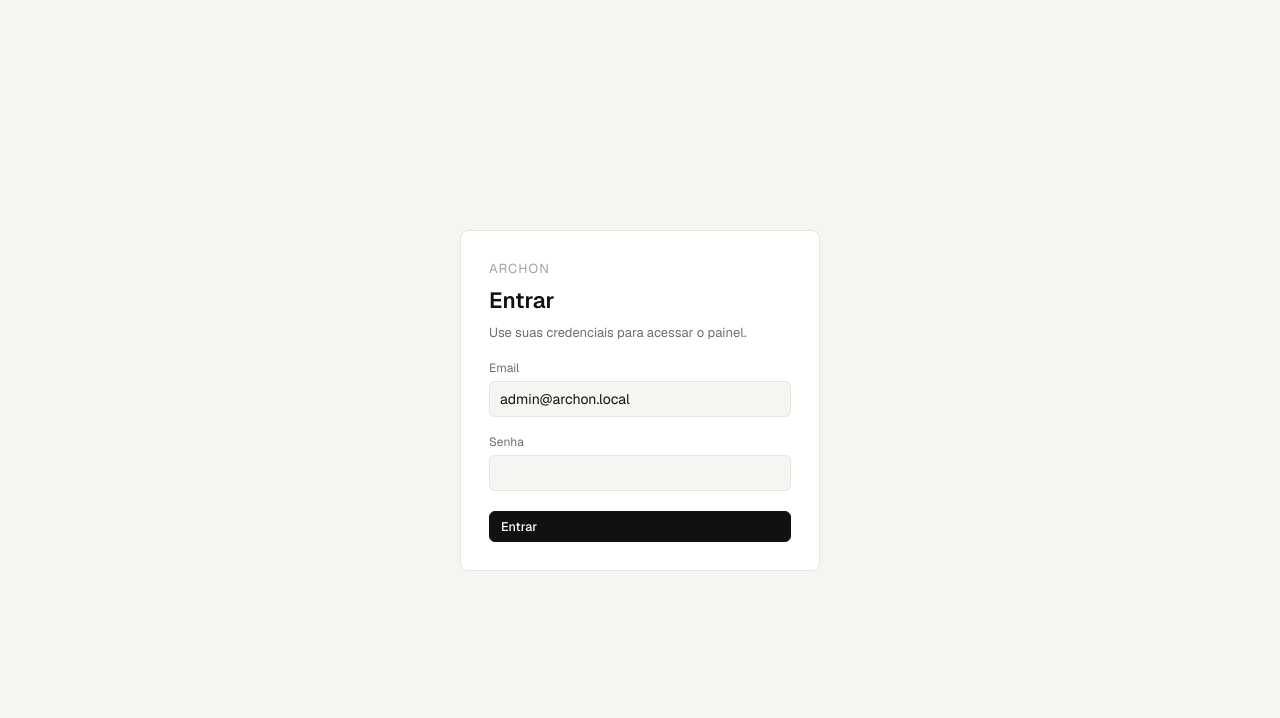
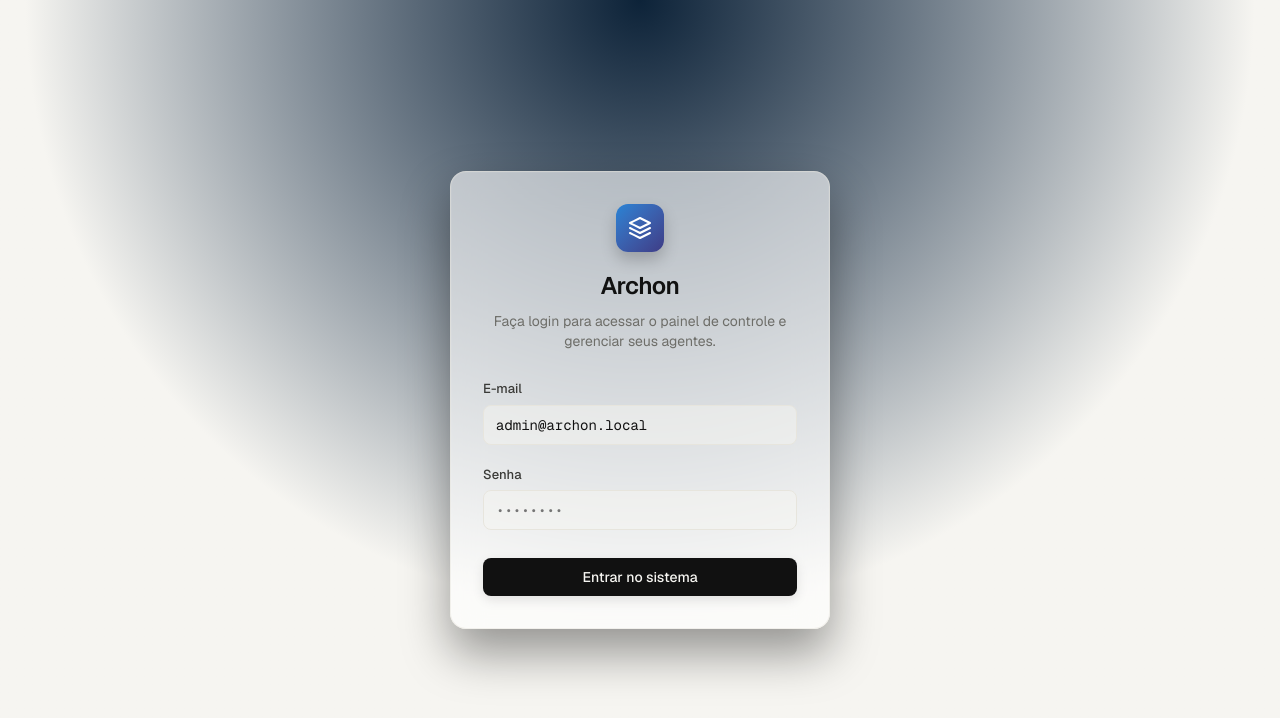
Before and after one commit to diogoX451/archon-front-end, a React (Vite) app: page /login in a window 1280 px wide. Shown: the top 718 px of the page. Built offline with nearby package versions, Linux system fonts and the light colour scheme; no server answers.

Commit message:
feat(LoginPage): enhance layout and styling for improved user experience fix(token): switch from localStorage to sessionStorage for token management feat(useConversation): integrate tenant management in conversation turn creation refactor(tsconfig): update file names to match casing conventions

```diff
--- a/src/pages/LoginPage.tsx
+++ b/src/pages/LoginPage.tsx
@@ -51,9 +51,10 @@ export function LoginPage() {
     <div
       style={{
         minHeight: "100vh",
-        display: "grid",
-        placeItems: "center",
-        background: "var(--bg)",
+        display: "flex",
+        alignItems: "center",
+        justifyContent: "center",
+        background: "radial-gradient(circle at top, oklch(0.25 0.05 250), var(--bg) 60%)",
         padding: 24,
       }}
     >
@@ -61,45 +62,61 @@ export function LoginPage() {
         onSubmit={handleSubmit}
         style={{
           width: "100%",
-          maxWidth: 360,
-          background: "var(--surface)",
-          border: "1px solid var(--line)",
-          borderRadius: 8,
-          padding: 28,
+          maxWidth: 380,
+          background: "color-mix(in oklab, var(--surface) 60%, transparent)",
+          backdropFilter: "blur(16px)",
+          WebkitBackdropFilter: "blur(16px)",
+          border: "1px solid color-mix(in oklab, var(--line) 50%, transparent)",
+          boxShadow: "0 24px 48px rgba(0, 0, 0, 0.4), 0 0 0 1px inset rgba(255, 255, 255, 0.05)",
+          borderRadius: 16,
+          padding: 32,
           display: "flex",
           flexDirection: "column",
-          gap: 16,
+          gap: 20,
         }}
       >
-        <header style={{ display: "flex", flexDirection: "column", gap: 6 }}>
-          <span style={{ fontSize: 13, color: "var(--ink-4)", textTransform: "uppercase", letterSpacing: "0.08em" }}>
-            archon
-          </span>
-          <h1 style={{ fontSize: 22, margin: 0 }}>Entrar</h1>
-          <p style={{ color: "var(--ink-3)", fontSize: 13, margin: 0 }}>
-            Use suas credenciais para acessar o painel.
+        <header style={{ display: "flex", flexDirection: "column", gap: 8, alignItems: "center", marginBottom: 8 }}>
+          <div style={{
+            width: 48,
+            height: 48,
+            borderRadius: 12,
+            background: "linear-gradient(135deg, oklch(0.6 0.15 250), oklch(0.4 0.12 280))",
+            display: "grid",
+            placeItems: "center",
+            marginBottom: 8,
+            boxShadow: "0 8px 16px rgba(0,0,0,0.2)"
+          }}>
+            <svg width="24" height="24" viewBox="0 0 24 24" fill="none" stroke="white" strokeWidth="2" strokeLinecap="round" strokeLinejoin="round">
+              <path d="M12 2L2 7l10 5 10-5-10-5zM2 17l10 5 10-5M2 12l10 5 10-5"/>
+            </svg>
+          </div>
+          <h1 style={{ fontSize: 24, margin: 0, fontWeight: 600, letterSpacing: "-0.02em" }}>Archon</h1>
+          <p style={{ color: "var(--ink-3)", fontSize: 14, margin: 0, textAlign: "center", lineHeight: 1.4 }}>
+            Faça login para acessar o painel de controle e gerenciar seus agentes.
           </p>
         </header>
 
-        <label style={{ display: "flex", flexDirection: "column", gap: 4, fontSize: 12, color: "var(--ink-3)" }}>
-          Email
+        <label style={{ display: "flex", flexDirection: "column", gap: 6, fontSize: 13, color: "var(--ink-2)", fontWeight: 500 }}>
+          E-mail
           <input
             type="email"
             value={email}
             onChange={(e) => setEmail(e.target.value)}
             autoComplete="username"
+            placeholder="admin@archon.local"
             required
             style={inputStyle}
           />
         </label>
 
-        <label style={{ display: "flex", flexDirection: "column", gap: 4, fontSize: 12, color: "var(--ink-3)" }}>
+        <label style={{ display: "flex", flexDirection: "column", gap: 6, fontSize: 13, color: "var(--ink-2)", fontWeight: 500 }}>
           Senha
           <input
             type="password"
             value={password}
             onChange={(e) => setPassword(e.target.value)}
             autoComplete="current-password"
+            placeholder="••••••••"
             required
             style={inputStyle}
           />
@@ -109,19 +126,43 @@ export function LoginPage() {
           <div
             style={{
               fontSize: 13,
-              color: "var(--danger)",
-              background: "color-mix(in oklab, var(--danger) 8%, transparent)",
-              border: "1px solid color-mix(in oklab, var(--danger) 30%, transparent)",
-              padding: "8px 10px",
-              borderRadius: 6,
+              color: "var(--err)",
+              background: "color-mix(in oklab, var(--err) 10%, transparent)",
+              border: "1px solid color-mix(in oklab, var(--err) 20%, transparent)",
+              padding: "10px 12px",
+              borderRadius: 8,
+              display: "flex",
+              alignItems: "center",
+              gap: 8
             }}
           >
+            <svg width="16" height="16" viewBox="0 0 24 24" fill="none" stroke="currentColor" strokeWidth="2" strokeLinecap="round" strokeLinejoin="round">
+              <circle cx="12" cy="12" r="10"></circle>
+              <line x1="12" y1="8" x2="12" y2="12"></line>
+              <line x1="12" y1="16" x2="12.01" y2="16"></line>
+            </svg>
             {error}
           </div>
         )}
 
-        <button type="submit" className="btn primary" disabled={submitting} style={{ marginTop: 4 }}>
-          {submitting ? "Entrando…" : "Entrar"}
+        <button
+          type="submit"
+          disabled={submitting}
+          style={{
+            marginTop: 8,
+            background: submitting ? "var(--ink-3)" : "var(--ink)",
+            color: "var(--bg)",
+            border: "none",
+            borderRadius: 8,
+            padding: "10px 16px",
+            fontSize: 14,
+            fontWeight: 500,
+            cursor: submitting ? "not-allowed" : "pointer",
+            transition: "all 0.2s ease",
+            boxShadow: submitting ? "none" : "0 4px 12px rgba(0,0,0,0.1)",
+          }}
+        >
+          {submitting ? "Autenticando…" : "Entrar no sistema"}
         </button>
       </form>
     </div>
@@ -130,10 +171,12 @@ export function LoginPage() {
 
 const inputStyle: React.CSSProperties = {
   border: "1px solid var(--line)",
-  borderRadius: 6,
-  background: "var(--bg)",
+  borderRadius: 8,
+  background: "color-mix(in oklab, var(--bg) 50%, transparent)",
   color: "var(--ink)",
-  fontFamily: "var(--font-sans)",
+  fontFamily: "var(--font-mono)",
   fontSize: 14,
-  padding: "8px 10px",
+  padding: "10px 12px",
+  outline: "none",
+  transition: "border-color 0.2s ease, box-shadow 0.2s ease",
 };
--- a/src/shared/api/token.ts
+++ b/src/shared/api/token.ts
@@ -9,7 +9,7 @@ let memoryTenant: string | null = null;
 
 function safeStorage(): Storage | null {
   try {
-    return typeof window === "undefined" ? null : window.localStorage;
+    return typeof window === "undefined" ? null : window.sessionStorage;
   } catch {
     return null;
   }
--- a/src/shared/hooks/useConversation.ts
+++ b/src/shared/hooks/useConversation.ts
@@ -1,6 +1,7 @@
 import { useQuery, useMutation } from '@tanstack/react-query';
 import * as api from '../api/conversation';
 import type { ConversationTurnRequest, ConversationProfile, ConversationTurnResponse } from '../api/types';
+import { getActiveTenantSlug } from "../api/token";
 
 export const conversationKeys = {
   profiles: ['profiles'] as const,
@@ -24,7 +25,10 @@ export const useGetConversationProfile = (id: string, options?: { enabled?: bool
 
 export const useCreateConversationTurn = () => {
   return useMutation({
-    mutationFn: (data: ConversationTurnRequest) =>
-      api.createConversationTurn(data) as Promise<ConversationTurnResponse>,
+    mutationFn: (data: ConversationTurnRequest) => {
+      const tenant = (data.tenant_id || getActiveTenantSlug() || "").trim();
+      const payload: ConversationTurnRequest = tenant ? { ...data, tenant_id: tenant } : data;
+      return api.createConversationTurn(payload) as Promise<ConversationTurnResponse>;
+    },
   });
 };
```
Also changed, not shown: 1 other file (tests, documents, lock files or other folders).
